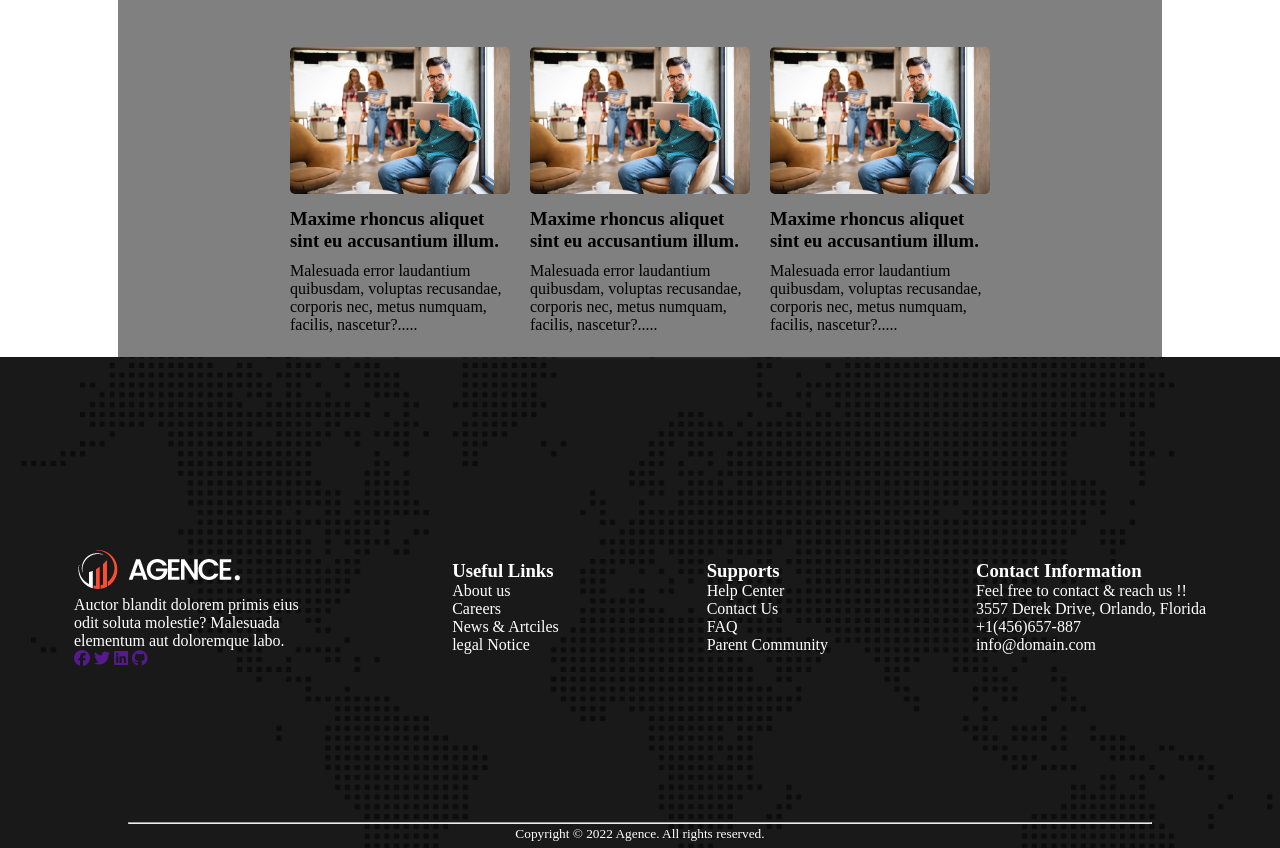
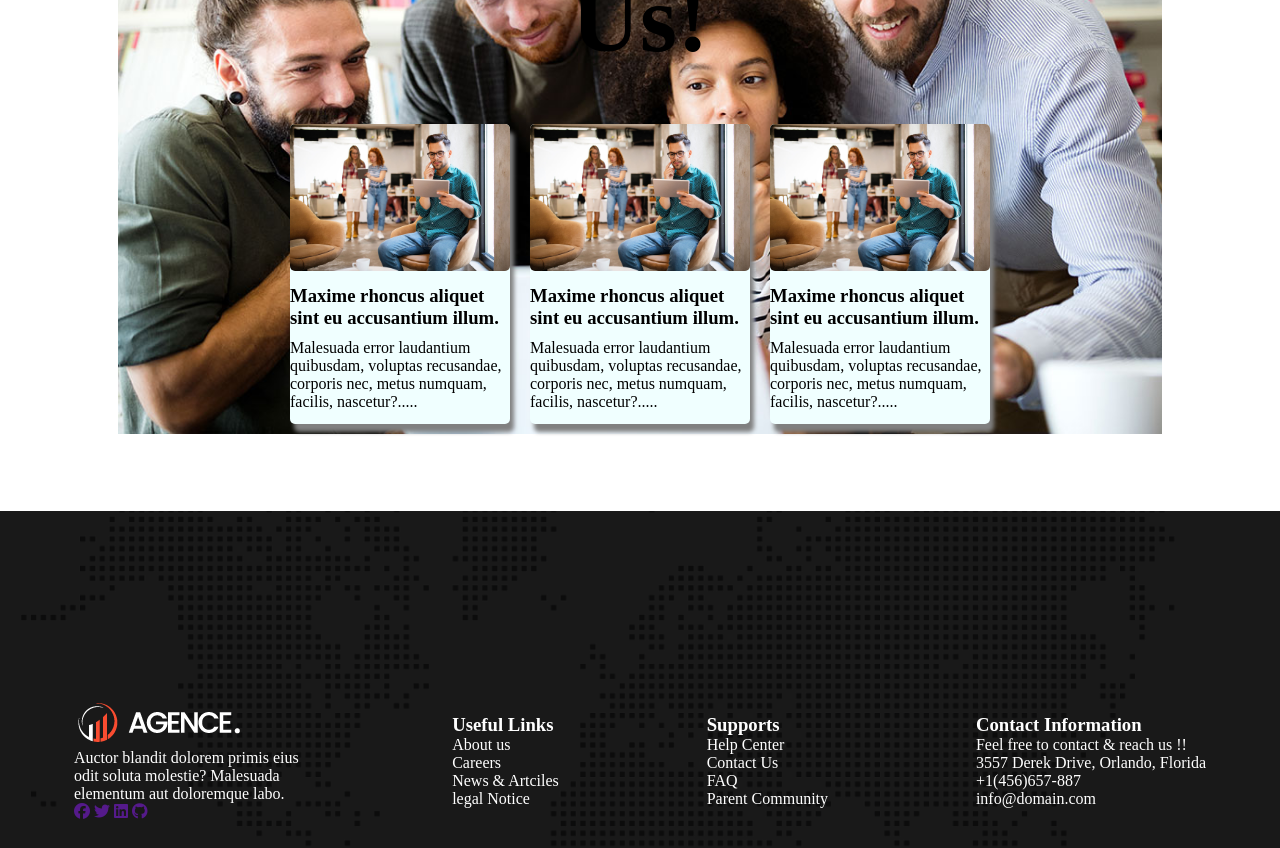
Before and after one commit to jannat710/digital-agency, a plain HTML site: page index.html in a window 1280 px wide. Shown: the part 2164-3012 px from the top of the page. Drawn offline with Linux system fonts and the light colour scheme.

Commit message:
add changes

```diff
--- a/style.css
+++ b/style.css
@@ -137,12 +137,16 @@
     border-radius: 10px;
     margin-top: -60px;
     align-items: center;
+    margin-bottom: 6%;
 }
 
 .blog-container {
     width: 80%;
     margin: auto;
-    background-color: gray;
+    background-image: url('./asset/image/blog-2.jpg');
+
+    background-repeat: no-repeat;
+    background-size: cover;
     padding: 10px;
 }
 
@@ -158,6 +162,7 @@
     /* background-color: blue; */
     box-shadow: 4px 8px 4px gray;
     border-radius: 5px;
+    background-color: azure;
 
 }
 
@@ -169,6 +174,7 @@
 .card-title {
     margin-top: 10px;
     margin-bottom: 10px;
+
 }
 
 .cards {
@@ -178,6 +184,7 @@
 }
 
 .footer-container {
+    margin-top: 6%;
     height: 500px;
     background-image: url("./asset/image/footer-bg.png"), linear-gradient(rgba(0, 0, 0, 0.9), rgba(0, 0, 0, 0.9));
     background-blend-mode: overlay;
```
